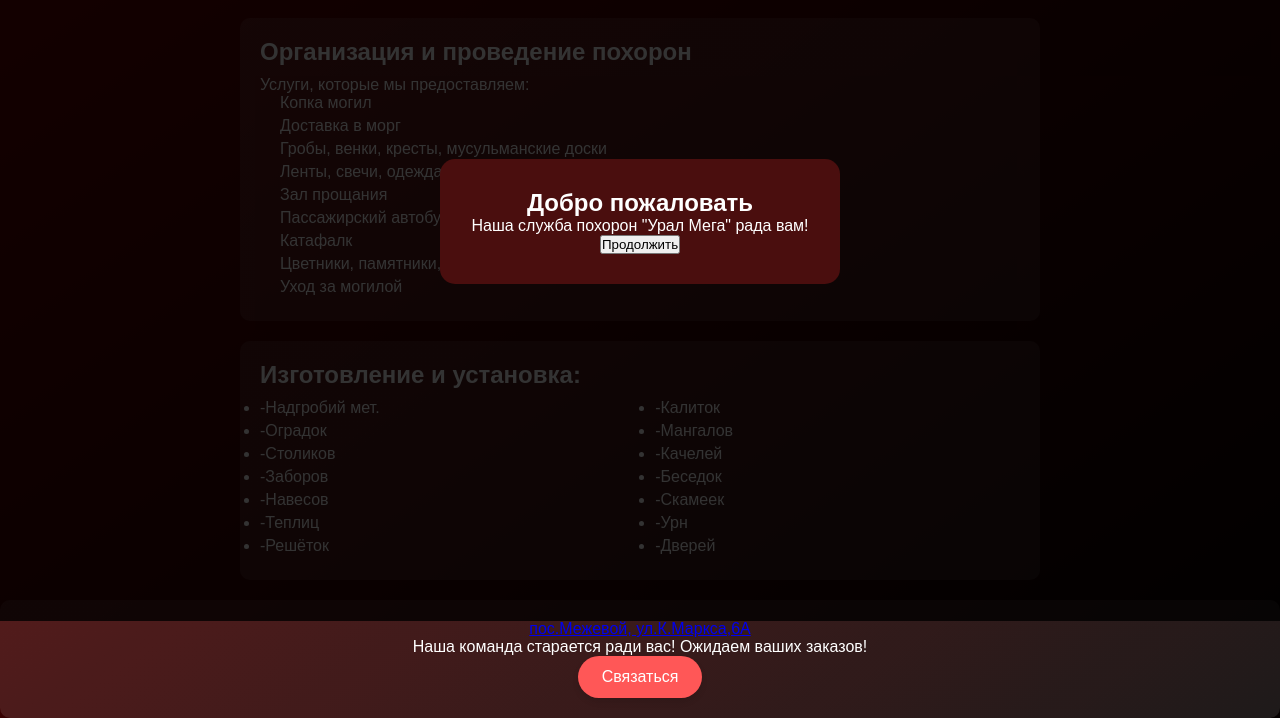
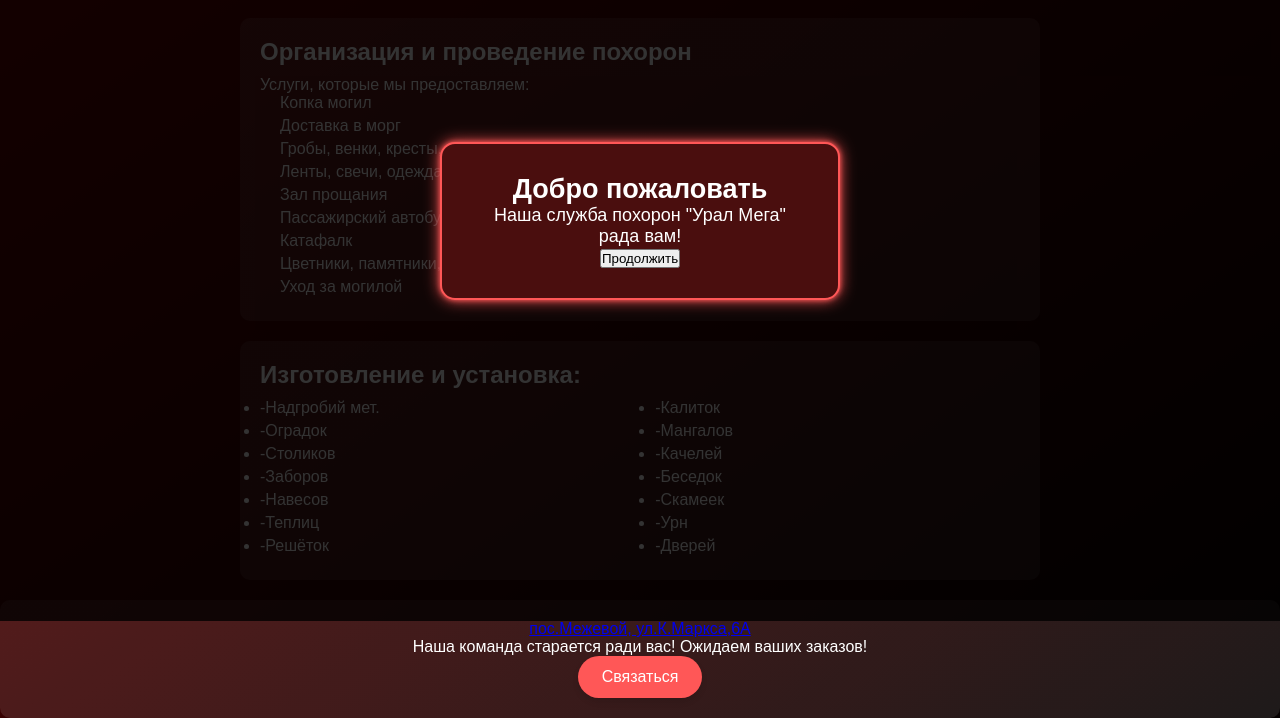
Before and after one commit to EgaPato1703/ural-mega-site, a plain HTML site: page index.html in a window 1280 px wide. Shown: the part 179-897 px from the top of the page. Drawn offline with Linux system fonts and the light colour scheme.

Commit message:
Update style.css

```diff
--- a/style.css
+++ b/style.css
@@ -141,3 +141,20 @@ footer {
     box-shadow: 0 8px 15px rgba(0, 0, 0, 0.3);
     transform: translateY(-2px);
 }
+.modal-content {
+    display: inline-block;
+    padding: 14px 28px;
+    font-size: 18px;
+    color: #fff;
+    background: #4a0e0e;
+    border: 2px solid #ff5757;
+    border-radius: 30px;
+    text-decoration: none;
+    box-shadow: 0 0 5px #ff5757, 0 0 15px #ff5757;
+    transition: all 0.3s ease;
+}
+
+.modal-content:hover {
+    box-shadow: 0 0 10px #ff5757, 0 0 30px #ff5757;
+    border-color: #ffd700;
+}
```
